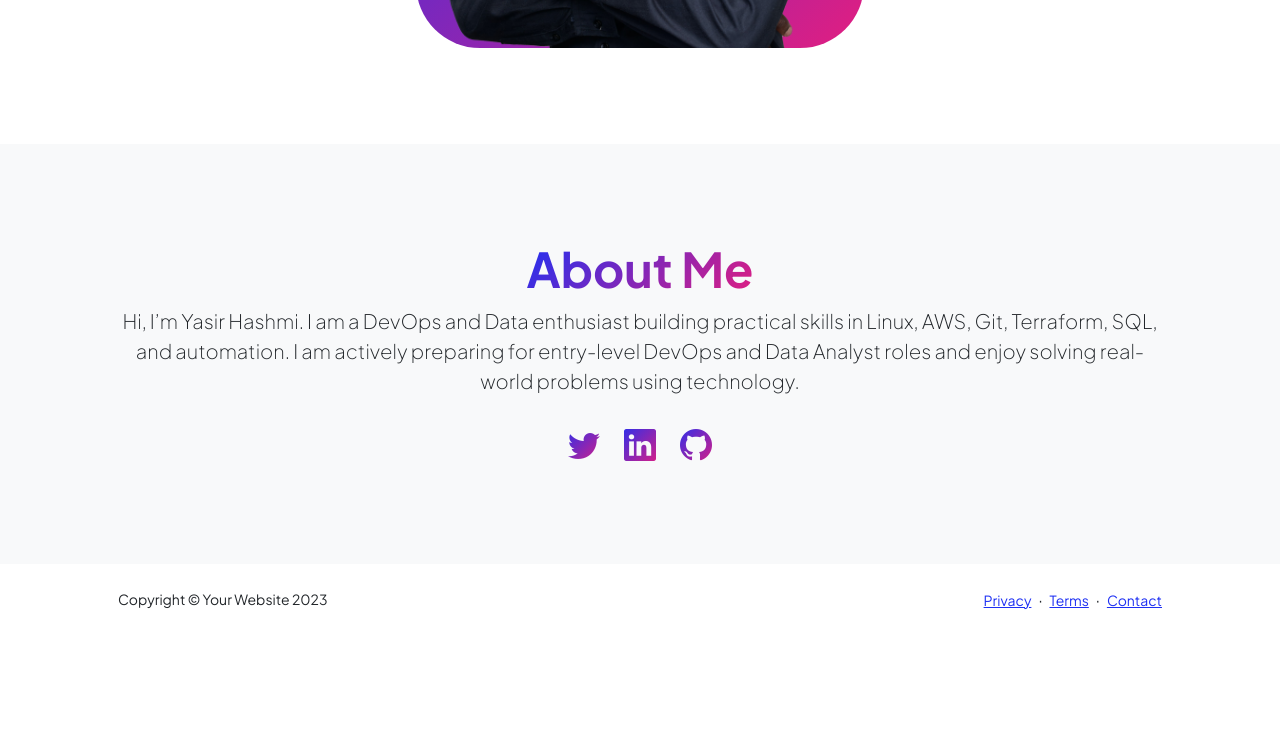
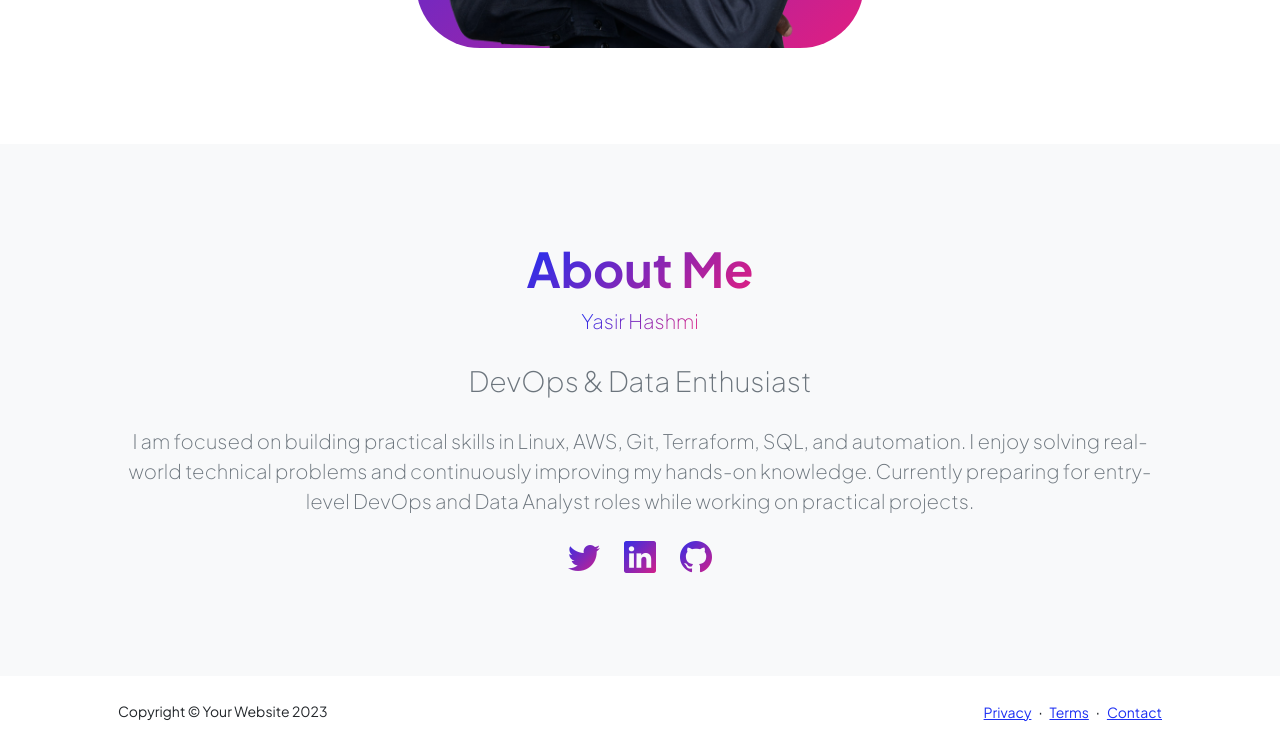
Before and after one commit to Yasir-Hashmi22/yasir-hashmi-portfolio, a plain HTML site: page index.html in a window 1280 px wide. Shown: the part 921-1669 px from the top of the page. Before the commit the page ends 1557 px from the top, so only its background shows below. Drawn offline with nearby package versions, Linux system fonts and the light colour scheme; files that its build step writes are made by us from their sources; files whose address does not match are found by name.

Commit message:
Update index.html

```diff
--- a/index.html
+++ b/index.html
@@ -182,10 +182,17 @@
                         <div class="col-xxl-8">
                             <div class="text-center my-5">
                                 <h2 class="display-5 fw-bolder"><span class="text-gradient d-inline">About Me</span></h2>
-                                <p class="lead fw-light mb-4">Hi, I’m Yasir Hashmi.
-I am a DevOps and Data enthusiast building practical skills in Linux, AWS, Git, Terraform, SQL, and automation.
-
-I am actively preparing for entry-level DevOps and Data Analyst roles and enjoy solving real-world problems using technology.</p>
+                                <p class="lead fw-light mb-4"<h1 class="display-3 fw-bolder mb-5">
+    <span class="text-gradient d-inline">Yasir Hashmi</span>
+</h1>
+<div class="fs-3 fw-light text-muted">
+    DevOps & Data Enthusiast
+</div>
+<p class="lead fw-light text-muted mt-4">
+I am focused on building practical skills in Linux, AWS, Git, Terraform, SQL, and automation.
+I enjoy solving real-world technical problems and continuously improving my hands-on knowledge.
+Currently preparing for entry-level DevOps and Data Analyst roles while working on practical projects.
+</p>
 
                                 <div class="d-flex justify-content-center fs-2 gap-4">
                                     <a class="text-gradient" href="#!"><i class="bi bi-twitter"></i></a>
```
